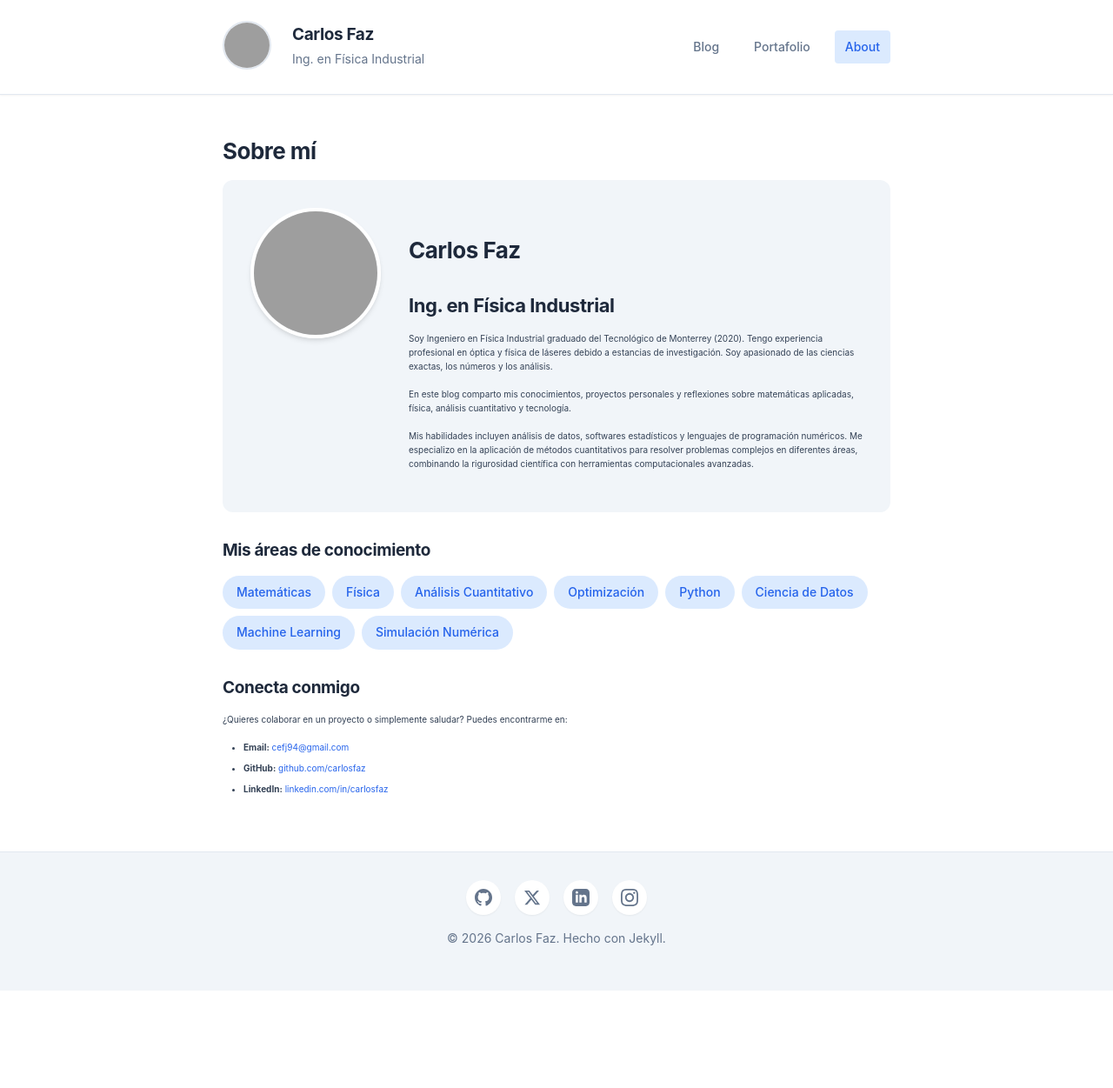
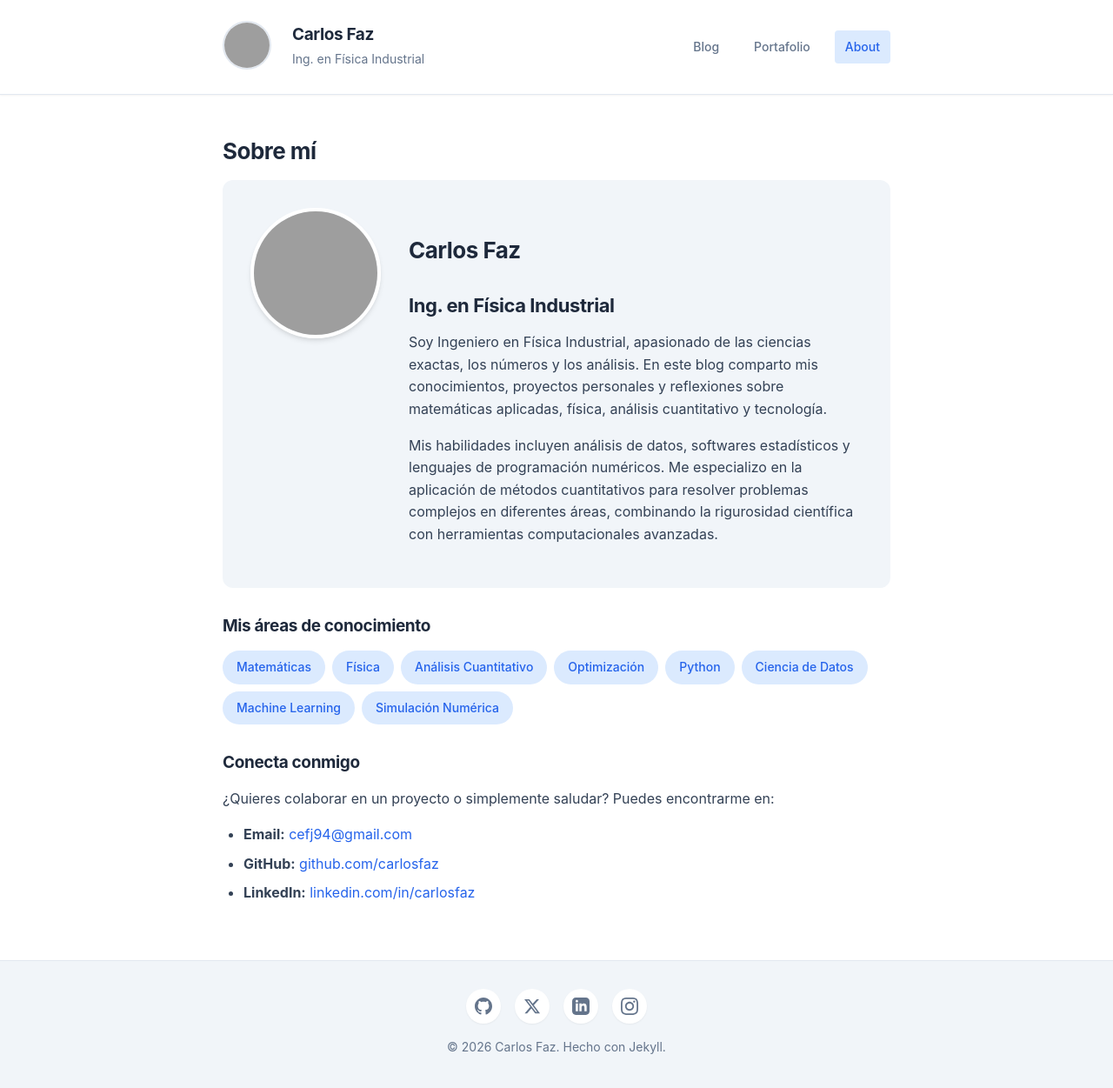
Before and after one commit to carlosfaz/carlosfaz.github.io, a Jekyll site: the page built from about.md, in a window 1280 px wide and 1263 px high. Shown: the top 1251 px of the window at 87% size. Built offline with Jekyll 4.4.1, drawn with Linux system fonts in a browser that asks for light colours; grey boxes are pictures that could not be loaded.

Commit message:
v1.31
v1.31

```diff
--- a/about.md
+++ b/about.md
@@ -12,8 +12,7 @@ permalink: /about/
     <div class="profile-info">
       <h1>{{ site.name }}</h1>
       <h2>{{ site.description }}</h2>
-      <p>Soy Ingeniero en Física Industrial graduado del Tecnológico de Monterrey (2020). Tengo experiencia profesional en óptica y física de láseres debido a estancias de investigación. Soy apasionado de las ciencias exactas, los números y los análisis.</p>
-      <p>En este blog comparto mis conocimientos, proyectos personales y reflexiones sobre matemáticas aplicadas, física, análisis cuantitativo y tecnología.</p>
+      <p>Soy Ingeniero en Física Industrial, apasionado de las ciencias exactas, los números y los análisis. En este blog comparto mis conocimientos, proyectos personales y reflexiones sobre matemáticas aplicadas, física, análisis cuantitativo y tecnología.</p>
       <p>Mis habilidades incluyen análisis de datos, softwares estadísticos y lenguajes de programación numéricos. Me especializo en la aplicación de métodos cuantitativos para resolver problemas complejos en diferentes áreas, combinando la rigurosidad científica con herramientas computacionales avanzadas.</p>
     </div>
   </div>
--- a/style.scss
+++ b/style.scss
@@ -624,6 +624,9 @@ footer {
 
 // About page
 .about-page {
+  font-size: $fontBase;
+  line-height: 1.6;
+
   .profile-section {
     display: flex;
     gap: $space8;
```
Also changed, not shown: _posts/2024-01-15-frontera-eficiente-markowitz.md (+1 -1 lines), _posts/2024-01-16-paridad-riesgo-risk-parity.md (+1 -1 lines), _posts/2024-01-17-gestion-riesgos-avanzada.md (+8 -8 lines).
